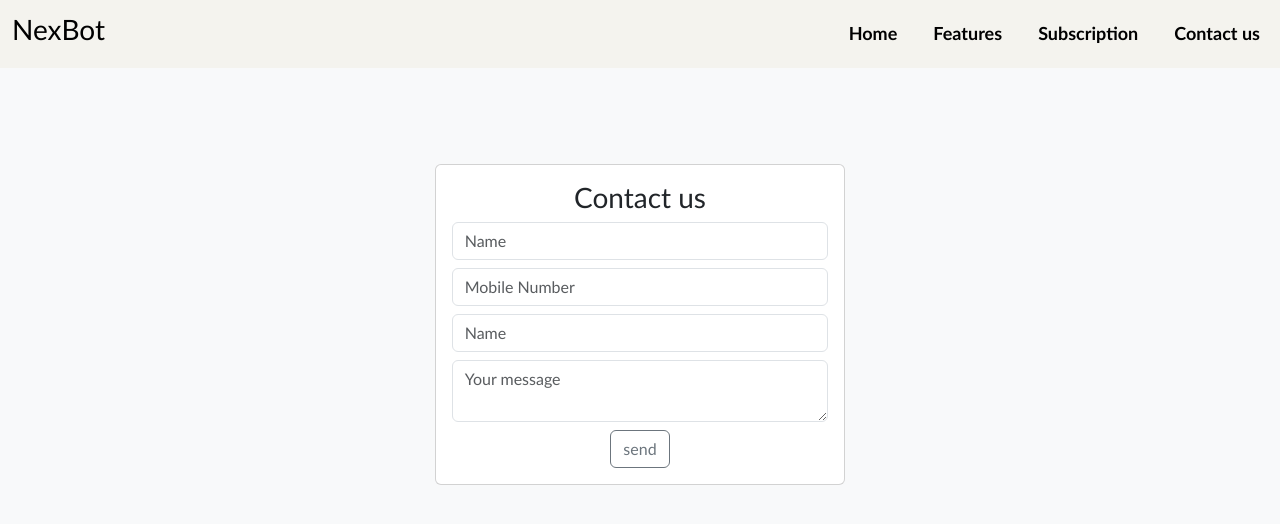
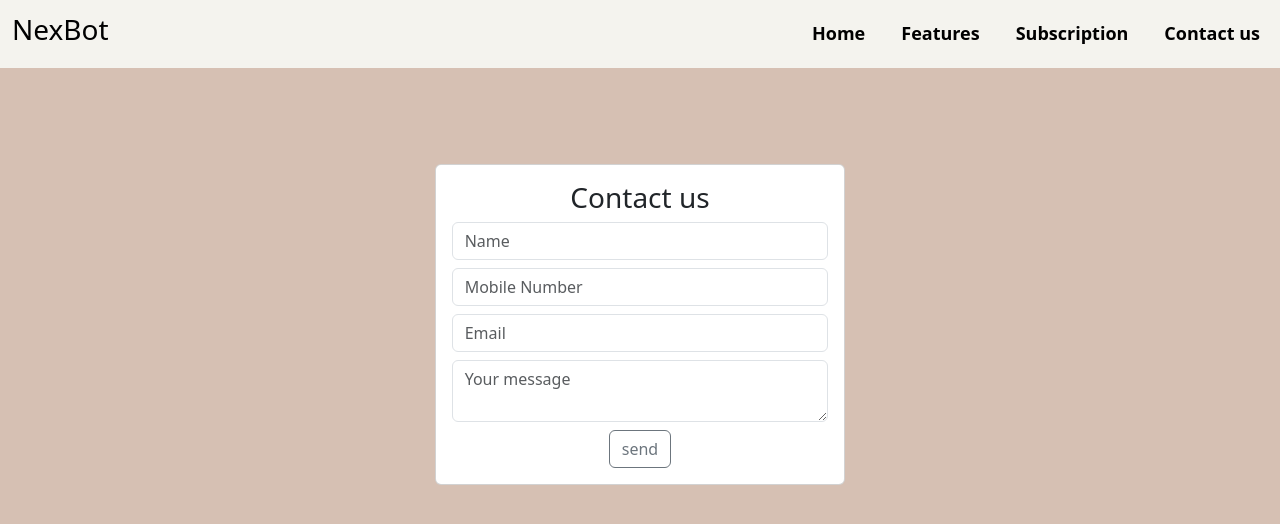
Before and after one commit to Y0GESHSHINDE/AI-Powered-Customer-Care-Chatbot-Service-Landing-Page, a React (Vite) app: page /contact in a window 1280 px wide. Shown: the top 524 px of the page. Built offline with nearby package versions, Linux system fonts and the light colour scheme.

Commit message:
path-update2

```diff
--- a/src/Components/ContactUS/Contact.jsx
+++ b/src/Components/ContactUS/Contact.jsx
@@ -5,11 +5,13 @@ function Contact() {
       if (!formData.name || !formData.mobile || !formData.email || !formData.message) {
          alert("Please fill out all fields.");
          return;
+      }else{
+
       }
       alert("Your Response is Recoeded Our Team will Conatct you Shortly");
    }
    return (
-      <div className='Conatiner-fluid  bg-light ' style={{height:"100vh"}}>
+      <div className='Conatiner-fluid ' style={{height:"100vh", backgroundColor:" #D6C0B3"}}>
          <div className="row d-flex justify-content-center">
             <div className="col-12 mt-5">
                <div className="row d-flex justify-content-center">
@@ -23,7 +25,7 @@ function Contact() {
 
                               <input type="tel" className='form-control mt-2' name="" id="" placeholder='Mobile Number' required/>
 
-                              <input type="text" className='form-control mt-2' name="" id="" placeholder='Name'required />
+                              <input type="Email" className='form-control mt-2' name="" id="" placeholder='Email'required />
 
                               <textarea type="text" className='form-control mt-2' name="" id="" placeholder='Your message'required />
 
--- a/src/Components/HeroSection/HeroSection.jsx
+++ b/src/Components/HeroSection/HeroSection.jsx
@@ -9,7 +9,7 @@ function HeroSection() {
             <div className="col-12 ">
                <div className="row text-center  d-flex justify-content-center align-items-center">
                   <div className="col-12 col-sm-6 col-lg-5 col-xl-4 col-xxl-4 mt-5 text-center">
-                     <img className='img-fluid' src="https://res.cloudinary.com/dn1j6dpd7/image/fetch/f_auto,q_auto,w_736/https://chatbot-blog.labs.livechat.com/app/uploads/2024/01/hero-widget_hu066a548761b839bd283907af2981ffef_494332_1908x0_resize_lanczos_3.png" alt="" id='demoimg' />
+                     <img className='img-fluid' src="../src/assets/ChatBotdemo.png" alt="" id='demoimg' />
                   </div>
                   <div className="col-12 col-sm-6 col-lg-5 col-xl-4 col-xxl-4 mt-sm-5"  >
                      <h1 className=' m-5 mb-0' id='HeroHeding' >Revolutionize Customer Service with Intelligent Chatbots</h1>
--- a/src/index.css
+++ b/src/index.css
@@ -2,9 +2,9 @@
 
 * {
    padding: 0px;
-   margin: 0p;
-   font-family: 'Gill Sans', 'Gill Sans MT', Calibri, 'Trebuchet MS', sans-serif;
+   margin: 0px;
 }
+
 body::-webkit-scrollbar {
    display: none;
 }
```
